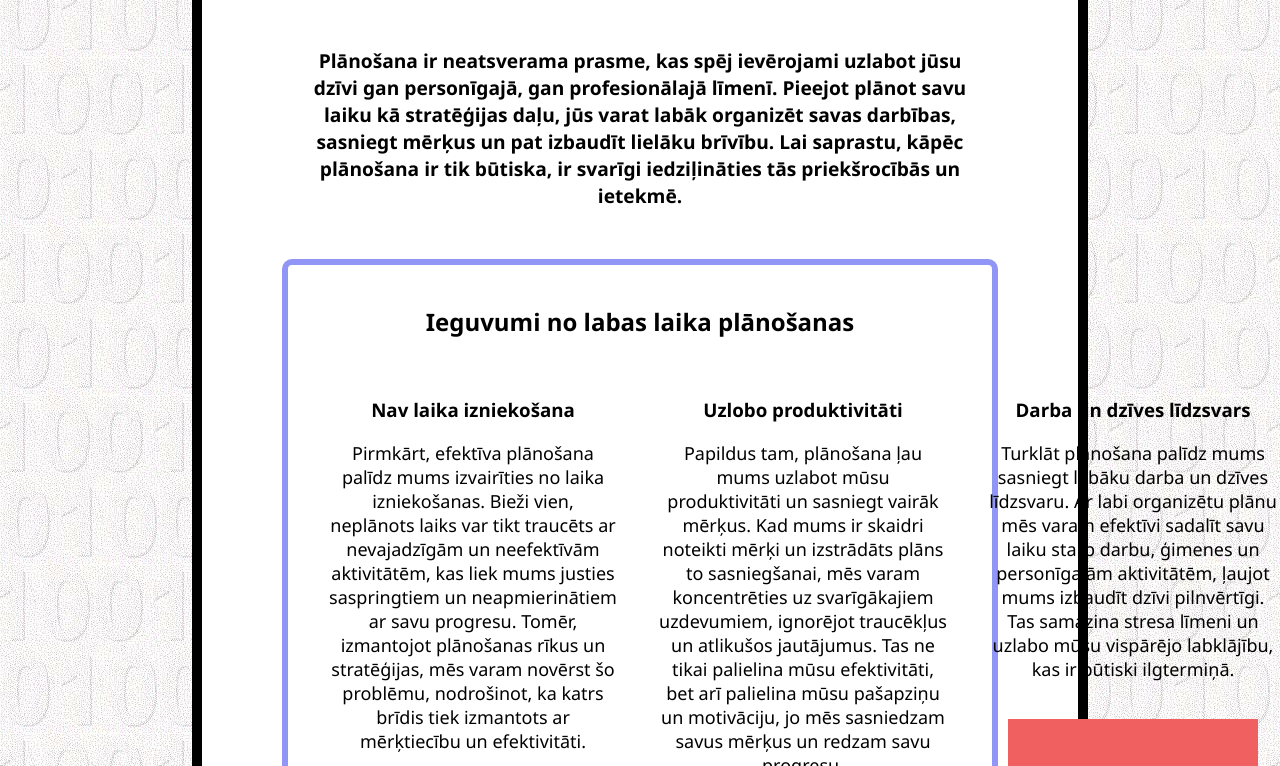
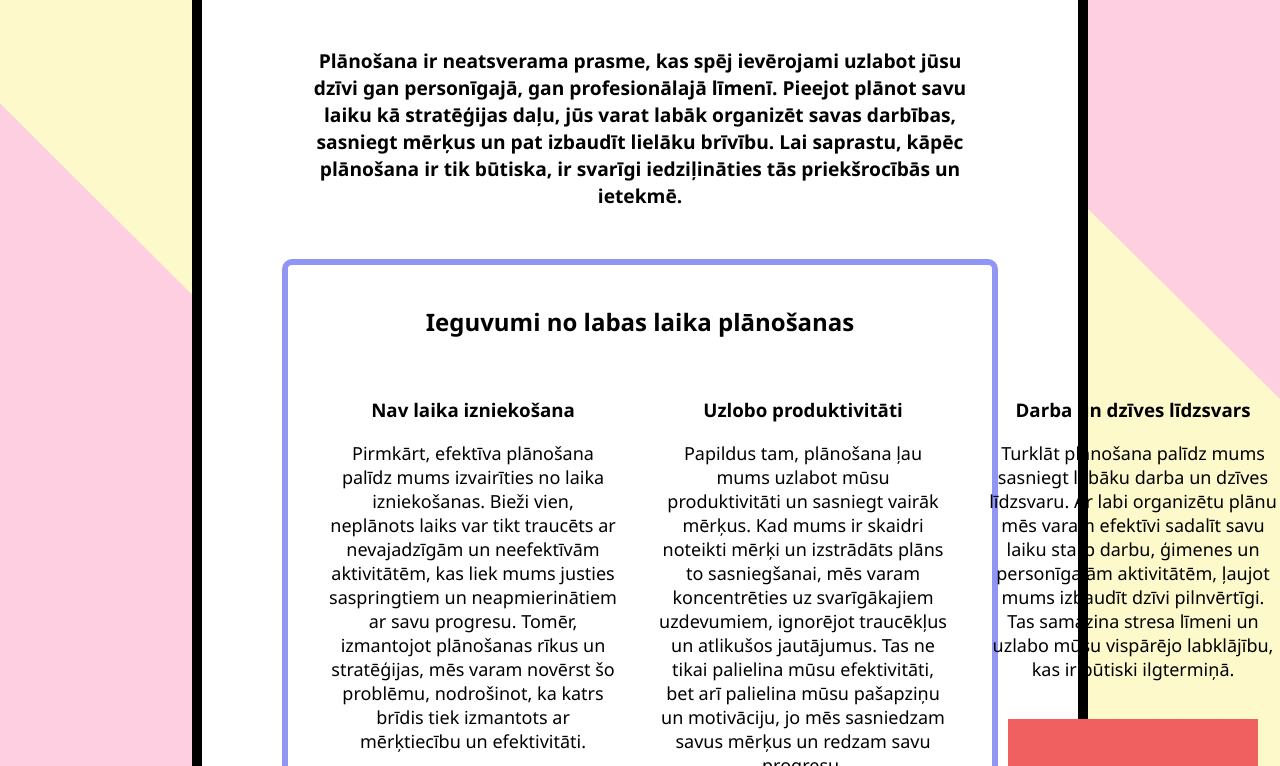
Before and after one commit to krisjanis666/pedejais, a plain HTML site: page index.html in a window 1280 px wide. Shown: the part 281-1047 px from the top of the page. Drawn offline with Linux system fonts and the light colour scheme.

Commit message:
Update mansstils.css

```diff
--- a/mansstils.css
+++ b/mansstils.css
@@ -10,7 +10,7 @@ body{
     width: 70vw;
     margin:  30px auto;
     font-family: 'Segoe UI', Tahoma, Geneva, Verdana, sans-serif;
-    background-image: url("public_html/images/cipari.jpg");
+    background-image: url("public_html/images/background.png");
 }
 
 h1{
```
